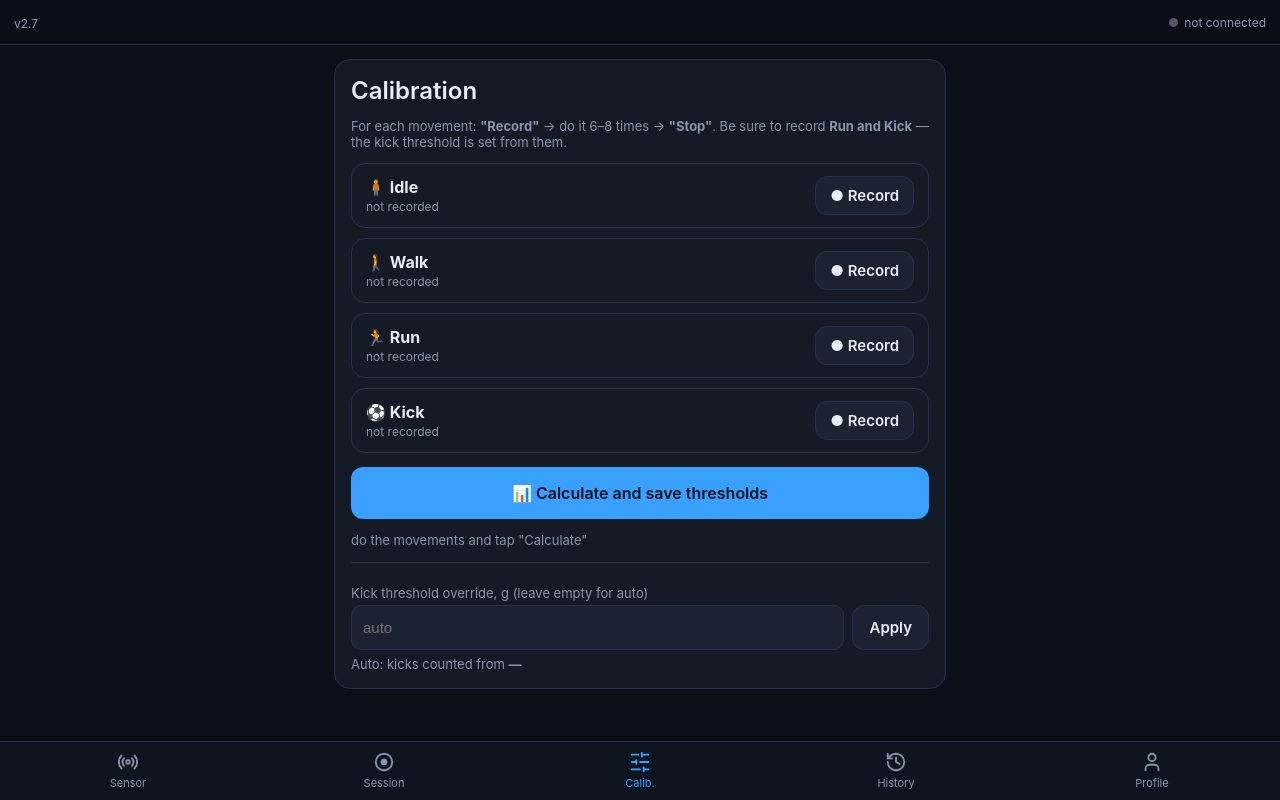
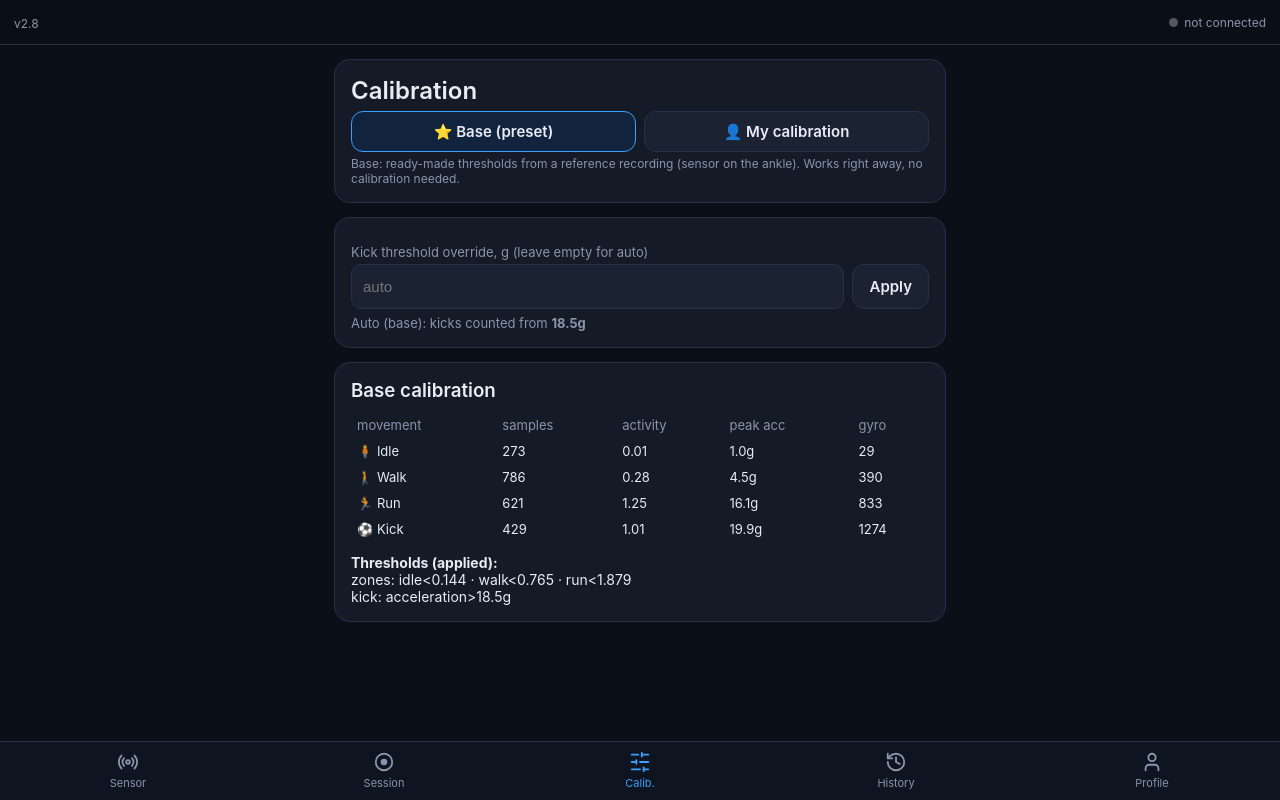
Before and after one commit to nikstudy1-hub/fbl-tracker, a plain HTML site: page index.html in a window 1280 px wide. Both pictures are taken after a click on the link "Calib.". Drawn offline with Linux system fonts and the light colour scheme.

Commit message:
v2.8: base (preset) vs my calibration

```diff
--- a/analytics.js
+++ b/analytics.js
@@ -2,9 +2,8 @@
    Сэмплы: массивы ax,ay,az (g), gx,gy,gz (dps), ~100 Гц.
    События: [{t, type, a, g}] (t — мс от старта сессии). */
 
-// пороги зон — берём персональные (из калибровки) либо дефолт под лодыжку
-function getZ(){ const d={idle:0.086,walk:0.379,run:0.699};
-  try{ return Object.assign(d, JSON.parse(localStorage.getItem('fbl_zones')||'{}')); }catch(e){ return d; } }
+// пороги зон — действующие: своя калибровка или базовая (activeCalib из detector.js)
+function getZ(){ return activeCalib().zones; }
 const RAW_HZ = 100;
 
 function analyze(session, profile){
--- a/app.js
+++ b/app.js
@@ -192,16 +192,14 @@ let dbg={n:0,peakA:0,peakG:0,lastA:1,sumDyn:0,cntDyn:0};
 setInterval(()=>{
   const el=$('dbg'); if(!el)return;
   if(!connected){ el.textContent='no data — connect sensor'; return; }
-  let t={}; try{ t=JSON.parse(localStorage.getItem('fbl_calib')||'{}'); }catch(e){}
-  // показываем РЕАЛЬНЫЙ действующий порог (как его видит детектор): manual → сохранённый → дефолт 8
-  const hasManual = t.kickManual!=null;
-  const kickThr = hasManual ? t.kickManual : (t.kickAcc!=null ? t.kickAcc : 8);
-  const kickTag = hasManual ? ' (manual)' : (t.kickAcc!=null ? '' : ' (default)');
+  // показываем РЕАЛЬНЫЙ действующий порог (как его видит детектор): manual → своя/базовая калибровка
+  const a=activeCalib();
+  const kickTag = a.manual ? ' (manual)' : (a.source==='preset' ? ' (base)' : ' (mine)');
   const act=dbg.cntDyn?dbg.sumDyn/dbg.cntDyn:0;
   el.innerHTML=`stream ${dbg.n*2} Hz · a=${dbg.lastA.toFixed(1)}g<br>`+
     `<b style="color:#ff7a3c">PEAK acc=${dbg.peakA.toFixed(1)}g</b> · peak gyro=${Math.round(dbg.peakG)}<br>`+
     `act=${act.toFixed(2)} · state ${prevState||'—'}<br>`+
-    `kick thr &gt;${kickThr}g${kickTag} · run thr &gt;${t.zones?t.zones.walk.toFixed(2):'—'}`;
+    `kick thr &gt;${a.kickAcc}g${kickTag} · run thr &gt;${a.zones.walk.toFixed(2)}`;
   dbg.n=0;dbg.peakA=0;dbg.peakG=0;dbg.sumDyn=0;dbg.cntDyn=0;
 },500);
 
@@ -447,8 +445,33 @@ async function exportCSV(id){
 const CALIB_LABELS=[['IDLE','🧍 Idle'],['WALK','🚶 Walk'],['RUN','🏃 Run'],['KICK','⚽ Kick']];
 let calib={recording:null, startMs:0, timer:null, data:{}};
 
+// ---- режим калибровки: базовая (предустановленная) / своя ----
+function setCalibMode(m){
+  if(calib.recording) calibStop();
+  try{ localStorage.setItem('fbl_calibmode', m); }catch(e){}
+  if(detector) detector.reloadThresholds();
+  buildCalib();
+}
+document.querySelectorAll('.calModeBtn').forEach(b=>b.onclick=()=>setCalibMode(b.dataset.cmode));
+function renderCalibMode(){
+  const m=calibMode();
+  document.querySelectorAll('.calModeBtn').forEach(b=>{ const on=b.dataset.cmode===m;
+    b.style.borderColor=on?'var(--accent)':'var(--line)'; b.style.background=on?'#12233d':'var(--card2)'; });
+  $('calModeHint').textContent = m==='preset'
+    ? 'Base: ready-made thresholds from a reference recording (sensor on the ankle). Works right away, no calibration needed.'
+    : 'Mine: thresholds from your own movements. Until you tap "Calculate", the base thresholds are used.';
+  $('calibCustomCard').style.display = m==='custom' ? 'block' : 'none';
+}
+
 function buildCalib(){
   loadCalibData();
+  renderCalibMode();
+  loadKickManual();
+  if(calibMode()==='preset'){
+    const P=PRESET_CALIB;
+    renderCalibSummary(P.stats, P.zones, 'Base calibration', false);
+    return;
+  }
   $('calibList').innerHTML=CALIB_LABELS.map(([k,n])=>{
     const has=calib.data[k]&&calib.data[k].act&&calib.data[k].act.length;
     return `
@@ -459,7 +482,6 @@ function buildCalib(){
   }).join('');
   CALIB_LABELS.forEach(([k])=>{ if(calib.data[k]&&calib.data[k].act&&calib.data[k].act.length) updateCalibRow(k,true); });
   showSavedCalib();
-  loadKickManual();
 }
 function calibToggle(label){
   if(!connected){ $('calibResult').innerHTML='<span style="color:var(--sprint)">connect the sensor first (Sensor tab)</span>'; return; }
@@ -495,11 +517,22 @@ function updateCalibRow(label,done){
   }
 }
 function showSavedCalib(){
-  let s=null; try{ s=JSON.parse(localStorage.getItem('fbl_calib')||'null'); }catch(e){}
-  if(s&&s.zones){ const d=new Date(s.ts);
+  const s=readCalib();
+  if(s.zones){ const d=new Date(s.ts);
     $('calibResult').innerHTML=`✅ <b>Saved</b> ${d.toLocaleString('en-GB')} · kick&gt;${s.kickAcc||'—'}g`;
-    renderCalibSummary(calib.data, s);
-  } else { $('calibResult').innerHTML='<span class="muted">do the movements and tap "Calculate"</span>'; }
+    renderCalibSummary(statsFromData(calib.data), s.zones, 'My calibration', true);
+  } else {
+    $('calibResult').innerHTML='<span class="muted">do the movements and tap "Calculate" — until then the base thresholds are used</span>';
+    $('calibSummaryCard').style.display='none';
+  }
+}
+// статистика своей записи — в том же виде, что PRESET_CALIB.stats
+function statsFromData(D){
+  const s={};
+  CALIB_LABELS.forEach(([k])=>{ const d=D[k]; if(!d||!d.act||!d.act.length) return;
+    s[k]={ n:d.act.length, act:d.act.reduce((x,y)=>x+y,0)/d.act.length,
+           acc:d.acc.reduce((m,v)=>v>m?v:m,0), gyro:d.gyro.reduce((m,v)=>v>m?v:m,0) }; });
+  return s;
 }
 // вычисление порогов из записанных движений (без спринта)
 function computeThresholds(D){
@@ -528,10 +561,11 @@ function calibCalc(){
   if(prev.kickManual!=null) saved.kickManual=prev.kickManual;   // ручной override не затираем
   localStorage.setItem('fbl_zones',JSON.stringify(t.zones));
   localStorage.setItem('fbl_calib',JSON.stringify(saved));
+  localStorage.setItem('fbl_calibmode','custom');
   saveCalibData();
   if(detector) detector.reloadThresholds();
   $('calibResult').innerHTML='<span style="color:var(--run)">✓ Saved permanently and applied — to the home screen and analytics.</span>';
-  renderCalibSummary(calib.data, saved);
+  renderCalibSummary(statsFromData(calib.data), saved.zones, 'My calibration', true);
   loadKickManual();
 }
 function saveCalibData(){ try{ localStorage.setItem('fbl_calibdata', JSON.stringify(calib.data)); }catch(e){} }
@@ -548,14 +582,15 @@ function applyCalibFromData(){
 }
 // ---- ручной порог удара (override): перебивает автоформулу, не затирается пересчётом ----
 function loadKickManual(){
-  let c={}; try{ c=JSON.parse(localStorage.getItem('fbl_calib')||'{}'); }catch(e){}
+  const c=readCalib();
   if($('kickManual')) $('kickManual').value = (c.kickManual!=null ? c.kickManual : '');
-  updateKickManualMsg(c);
+  updateKickManualMsg();
 }
-function updateKickManualMsg(c){
+function updateKickManualMsg(){
   const el=$('kickManualMsg'); if(!el)return;
-  if(c.kickManual!=null) el.innerHTML=`<span style="color:var(--run)">Manual: kicks counted from <b>${c.kickManual}g</b> (overrides auto ${c.kickAcc!=null?c.kickAcc+'g':'—'})</span>`;
-  else el.innerHTML=`Auto: kicks counted from <b>${c.kickAcc!=null?c.kickAcc+'g':'—'}</b>`;
+  const a=activeCalib(), src=a.source==='preset'?'base':'mine';
+  if(a.manual) el.innerHTML=`<span style="color:var(--run)">Manual: kicks counted from <b>${a.kickAcc}g</b> (overrides ${src} ${a.autoKick}g)</span>`;
+  else el.innerHTML=`Auto (${src}): kicks counted from <b>${a.autoKick}g</b>`;
 }
 function applyKickManual(){
   let c={}; try{ c=JSON.parse(localStorage.getItem('fbl_calib')||'{}'); }catch(e){}
@@ -564,22 +599,27 @@ function applyKickManual(){
   else { const n=parseFloat(v); if(isNaN(n)||n<=0){ $('kickManualMsg').innerHTML='<span style="color:var(--sprint)">enter a positive number</span>'; return; } c.kickManual=+n.toFixed(1); }
   localStorage.setItem('fbl_calib',JSON.stringify(c));
   if(detector) detector.reloadThresholds();
-  updateKickManualMsg(c);
+  updateKickManualMsg();
+  if(calibMode()==='preset') buildCalib();                 // обновить строку порога в таблице базовой
+  else if(c.zones) renderCalibSummary(statsFromData(calib.data), c.zones, 'My calibration', true);
 }
-function renderCalibSummary(D, saved){
-  const mean=a=>a&&a.length?a.reduce((x,y)=>x+y,0)/a.length:null, max=a=>a&&a.length?Math.max(...a):null;
+// таблица калибровки: stats {KEY:{n,act,acc,gyro}}, зоны, заголовок, кнопка сброса (только у своей)
+function renderCalibSummary(stats, zones, title, canReset){
+  const a=activeCalib();
+  const td=v=>`<td style="padding:5px 6px">${v}</td>`;
   const rows=CALIB_LABELS.map(([k,n])=>{
-    const d=D[k]; if(!d||!d.act.length) return `<tr><td style="padding:5px 6px">${n}</td><td colspan="4" class="muted" style="padding:5px 6px">none</td></tr>`;
-    return `<tr><td style="padding:5px 6px">${n}</td><td style="padding:5px 6px">${d.act.length}</td><td style="padding:5px 6px">${mean(d.act).toFixed(2)}</td><td style="padding:5px 6px">${max(d.acc).toFixed(1)}g</td><td style="padding:5px 6px">${Math.round(max(d.gyro))}</td></tr>`;
+    const d=stats[k]; if(!d) return `<tr>${td(n)}<td colspan="4" class="muted" style="padding:5px 6px">none</td></tr>`;
+    return `<tr>${td(n)}${td(d.n)}${td(d.act.toFixed(2))}${td(d.acc.toFixed(1)+'g')}${td(Math.round(d.gyro))}</tr>`;
   }).join('');
+  $('calibSummaryTitle').textContent=title;
   $('calibSummary').innerHTML=`
     <div style="overflow-x:auto"><table style="width:100%;border-collapse:collapse;font-size:13px">
-      <tr class="muted"><td style="padding:5px 6px">movement</td><td style="padding:5px 6px">samples</td><td style="padding:5px 6px">activity</td><td style="padding:5px 6px">peak acc</td><td style="padding:5px 6px">gyro</td></tr>
+      <tr class="muted">${td('movement')}${td('samples')}${td('activity')}${td('peak acc')}${td('gyro')}</tr>
       ${rows}</table></div>
     <div style="margin-top:12px;font-size:14px"><b>Thresholds (applied):</b><br>
-      zones: idle&lt;${saved.zones.idle.toFixed(3)} · walk&lt;${saved.zones.walk.toFixed(3)} · run&lt;${saved.zones.run.toFixed(3)}<br>
-      kick: acceleration&gt;${saved.kickManual!=null?saved.kickManual+'g (manual)':saved.kickAcc+'g'}</div>
-    <button class="big ghost" style="margin-top:14px" onclick="calibReset()">↻ Restart calibration</button>`;
+      zones: idle&lt;${zones.idle.toFixed(3)} · walk&lt;${zones.walk.toFixed(3)} · run&lt;${zones.run.toFixed(3)}<br>
+      kick: acceleration&gt;${a.kickAcc}g${a.manual?' (manual)':''}</div>
+    ${canReset?'<button class="big ghost" style="margin-top:14px" onclick="calibReset()">↻ Restart calibration</button>':''}`;
   $('calibSummaryCard').style.display='block';
 }
 function calibReset(){ if(calib.recording)calibStop(); calib.data={}; $('calibSummaryCard').style.display='none'; buildCalib(); $('calibResult').innerHTML='<span class="muted">do the movements and tap "Calculate"</span>'; }
@@ -616,7 +656,7 @@ function showTab(name){
   if(name==='calib')buildCalib();
 }
 
-const APP_VERSION='v2.7';
+const APP_VERSION='v2.8';
 if($('ver')) $('ver').textContent=APP_VERSION;
 applyCalibFromData();   // подхватить и пересчитать сохранённую калибровку
 fillProfile(); renderHistory();
--- a/detector.js
+++ b/detector.js
@@ -2,13 +2,37 @@
    push(ax,ay,az,gx,gy,gz) вызывается на каждый сэмпл (~100 Гц).
    Колбэки: onEvent(type,{a,g}), onState(state,activity). */
 
+// Базовая (предустановленная) калибровка — эталонная запись (24.07.2026, датчик на лодыжке), без прыжков.
+// stats — для таблицы на экране калибровки: сэмплы, активность, пик ускорения (g), пик гиро (dps).
+const PRESET_CALIB={
+  zones:{idle:0.144, walk:0.765, run:1.879}, kickAcc:18.5,
+  stats:{ IDLE:{n:273,act:0.01,acc:1.0,gyro:29}, WALK:{n:786,act:0.28,acc:4.5,gyro:390},
+          RUN:{n:621,act:1.25,acc:16.1,gyro:833}, KICK:{n:429,act:1.01,acc:19.9,gyro:1274} }
+};
+function readCalib(){ try{ return JSON.parse(localStorage.getItem('fbl_calib')||'{}')||{}; }catch(e){ return {}; } }
+// режим: 'preset' | 'custom'. Если не выбран — своя, если она уже посчитана, иначе базовая.
+function calibMode(){
+  let m=null; try{ m=localStorage.getItem('fbl_calibmode'); }catch(e){}
+  if(m==='preset'||m==='custom') return m;
+  return readCalib().zones ? 'custom' : 'preset';
+}
+// действующие пороги. Своя калибровка без расчёта → базовые. Ручной порог удара перебивает оба режима.
+function activeCalib(){
+  const c=readCalib();
+  const usePreset = calibMode()==='preset' || !c.zones;
+  const zones = Object.assign({}, usePreset ? PRESET_CALIB.zones : c.zones);
+  const autoKick = usePreset ? PRESET_CALIB.kickAcc : (c.kickAcc || PRESET_CALIB.kickAcc);
+  const manual = c.kickManual!=null;
+  return { mode:calibMode(), source:usePreset?'preset':'custom', zones, autoKick, manual,
+           kickAcc: manual ? +c.kickManual : autoKick };
+}
+
 function loadThresholds(){
-  let c={}; try{ c=JSON.parse(localStorage.getItem('fbl_calib')||'{}'); }catch(e){}
-  const z=(c.zones)||{idle:0.086,walk:0.379,run:0.699};
+  const a=activeCalib(), z=a.zones;
   return {
     idle:z.idle, walk:z.walk, run:z.run,
     // g — пик касания мяча (выше бегового пика). Ручной override (kickManual) перебивает автоформулу.
-    kickAcc: (c.kickManual!=null ? +c.kickManual : (c.kickAcc || 8)),
+    kickAcc: a.kickAcc,
     capMs:80, coolMs:350, winMs:700, idleGyro:30, dt:10
   };
 }
--- a/index.html
+++ b/index.html
@@ -135,11 +135,21 @@
   <section id="tab-calib">
     <div class="card">
       <h2>Calibration</h2>
+      <div style="display:flex;gap:8px;margin:6px 0 4px">
+        <button class="calModeBtn" data-cmode="preset" style="flex:1;padding:10px;border-radius:12px;border:1px solid var(--line);background:var(--card2);color:var(--txt);font-weight:600">⭐ Base (preset)</button>
+        <button class="calModeBtn" data-cmode="custom" style="flex:1;padding:10px;border-radius:12px;border:1px solid var(--line);background:var(--card2);color:var(--txt);font-weight:600">👤 My calibration</button>
+      </div>
+      <p class="muted" id="calModeHint" style="font-size:12px;margin:4px 0 0"></p>
+    </div>
+    <div class="card" id="calibCustomCard">
+      <h3>My calibration</h3>
       <p class="muted">For each movement: <b>"Record"</b> → do it 6–8 times → <b>"Stop"</b>. Be sure to record <b>Run and Kick</b> — the kick threshold is set from them.</p>
       <div id="calibList" style="display:flex;flex-direction:column;gap:10px;margin-top:12px"></div>
       <button class="big" id="calibCalc" style="margin-top:14px">📊 Calculate and save thresholds</button>
       <div id="calibResult" style="margin-top:12px;font-size:14px"></div>
-      <div style="margin-top:14px;border-top:1px solid var(--line);padding-top:12px">
+    </div>
+    <div class="card">
+      <div>
         <label>Kick threshold override, g <span class="muted">(leave empty for auto)</span></label>
         <div style="display:flex;gap:8px">
           <input id="kickManual" type="number" inputmode="decimal" step="0.1" placeholder="auto" style="flex:1">
@@ -149,7 +159,7 @@
       </div>
     </div>
     <div class="card" id="calibSummaryCard" style="display:none">
-      <h3 style="margin-bottom:10px">Full calibration details</h3>
+      <h3 style="margin-bottom:10px" id="calibSummaryTitle">Full calibration details</h3>
       <div id="calibSummary"></div>
     </div>
   </section>
```
